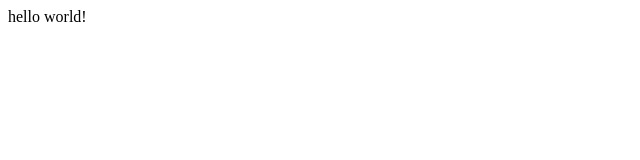
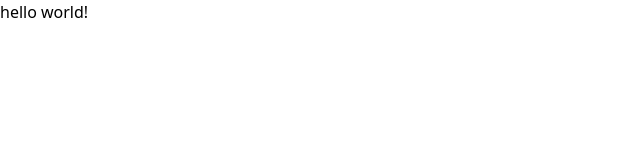
Before and after one commit to orphandeity/gh-pages-react, a React (Vite) app: page / in a window 1280 px wide. Shown: the top 160 px of the page, without its empty margins (0-640 px from the left). Built offline with nearby package versions, Linux system fonts and the light colour scheme.

Commit message:
adds stylesheets

```diff
--- a/src/main.jsx
+++ b/src/main.jsx
@@ -1,6 +1,9 @@
 import React from 'react'
 import ReactDOM from 'react-dom/client'
 import App from './App.jsx'
+
+import './styles/reset.css'
+import './styles/global.css'
 
 ReactDOM.createRoot(document.getElementById('root')).render(
   <React.StrictMode>
--- /dev/null
+++ b/src/styles/global.css
@@ -0,0 +1,126 @@
+:root {
+  /* primitives */
+  --color-alpha-05: 0.05;
+  --color-alpha-10: 0.1;
+  --color-alpha-20: 0.2;
+  --color-alpha-90: 0.9;
+  --color-stone-50: hsl(60, 9%, 98%);
+  --color-stone-100: hsl(60, 5%, 96%);
+  --color-stone-200: hsl(20, 6%, 90%);
+  --color-stone-300: hsl(24, 6%, 83%);
+  --color-stone-400: hsl(24, 5%, 64%);
+  --color-stone-500: hsl(25, 5%, 45%);
+  --color-stone-600: hsl(33, 5%, 32%);
+  --color-stone-700: hsl(30, 6%, 25%);
+  --color-stone-800: hsl(12, 6%, 15%);
+  --color-stone-900: hsl(24, 10%, 10%);
+  --color-stone-900-05: hsla(24, 10%, 10%, var(--color-alpha-05));
+  --color-stone-900-10: hsla(24, 10%, 10%, var(--color-alpha-10));
+  --color-stone-900-20: hsla(24, 10%, 10%, var(--color-alpha-20));
+  --color-stone-900-90: hsla(24, 10%, 10%, var(--color-alpha-90));
+  --color-stone-950: hsl(20, 14%, 4%);
+
+  --color-indigo-50: hsl(226, 100%, 97%);
+  --color-indigo-100: hsl(226, 100%, 94%);
+  --color-indigo-200: hsl(228, 96%, 89%);
+  --color-indigo-300: hsl(230, 94%, 82%);
+  --color-indigo-400: hsl(234, 89%, 74%);
+  --color-indigo-500: hsl(239, 84%, 67%);
+  --color-indigo-600: hsl(243, 75%, 59%);
+  --color-indigo-700: hsl(245, 58%, 51%);
+  --color-indigo-800: hsl(244, 55%, 41%);
+  --color-indigo-900: hsl(242, 47%, 34%);
+  --color-indigo-950: hsl(244, 47%, 20%);
+
+  --space-1: 0.25rem;
+  --space-2: 0.5rem;
+  --space-3: 0.75rem;
+  --space-4: 1rem;
+  --space-5: 1.25rem;
+  --space-6: 1.5rem;
+  --space-7: 1.75rem;
+  --space-8: 2rem;
+  --space-9: 2.25rem;
+  --space-10: 2.5rem;
+  --space-12: 3rem;
+  --space-14: 3.5rem;
+  --space-16: 4rem;
+  --space-20: 5rem;
+  --space-24: 6rem;
+
+  /* design system */
+
+  --color-background: var(--color-stone-100);
+  --color-background-secondary: var(--color-stone-50);
+  --color-foreground: var(--color-stone-900);
+
+  --color-border: var(--color-stone-300);
+  --color-link: var(--color-indigo-800);
+  --color-link-hover: var(--color-indigo-600);
+  --color-overlay: var(--color-stone-900-90);
+  --color-shadow: var(--color-stone-900-10);
+
+  --font-sm: 0.85rem;
+
+  --margin-sm: var(--space-6);
+  --margin-md: var(--space-10);
+  --margin-lg: var(--space-24);
+
+  --padding: var(--space-4);
+  --padding-sm: var(--space-2);
+  --padding-md: var(--space-6);
+  --padding-lg: var(--space-10);
+
+  --radius-sm: var(--space-1);
+  --radius: var(--space-2);
+  --radius-full: 9999px;
+
+  --shadow: 0 var(--space-1) 8px -4px var(--shadow-color);
+  --shadow-outline: 1px solid var(--shadow-color);
+
+  font-family: system-ui, -apple-system, BlinkMacSystemFont, 'Segoe UI', Roboto,
+    Oxygen, Ubuntu, Cantarell, 'Open Sans', 'Helvetica Neue', sans-serif;
+}
+
+a {
+  color: var(--color-link);
+  text-decoration: none;
+
+  &:is(:hover, :active) {
+    color: var(--color-link-hover);
+  }
+}
+
+button,
+input,
+select {
+  border-radius: var(--radius);
+  border: 1px solid var(--color-border);
+  padding: 0.25rem 0.5rem;
+}
+
+input {
+  background-color: inherit;
+}
+
+label {
+  font-size: var(--font-sm);
+  font-weight: 600;
+}
+
+header {
+  display: flex;
+  justify-content: space-between;
+}
+
+footer {
+  display: flex;
+  justify-content: center;
+}
+
+nav ul {
+  list-style: none;
+  display: flex;
+  flex-flow: row nowrap;
+  gap: var(--padding);
+}
--- /dev/null
+++ b/src/styles/reset.css
@@ -0,0 +1,44 @@
+/*
+  Josh's Custom CSS Reset
+  https://www.joshwcomeau.com/css/custom-css-reset/
+*/
+*,
+*::before,
+*::after {
+  box-sizing: border-box;
+}
+* {
+  margin: 0;
+  padding: 0;
+  line-height: calc(1em + 0.5rem);
+}
+body {
+  line-height: 1.5;
+  -webkit-font-smoothing: antialiased;
+}
+img,
+picture,
+video,
+canvas,
+svg {
+  display: block;
+  max-width: 100%;
+}
+input,
+button,
+textarea,
+select {
+  font: inherit;
+}
+p,
+h1,
+h2,
+h3,
+h4,
+h5,
+h6 {
+  overflow-wrap: break-word;
+}
+#root {
+  isolation: isolate;
+}
```
